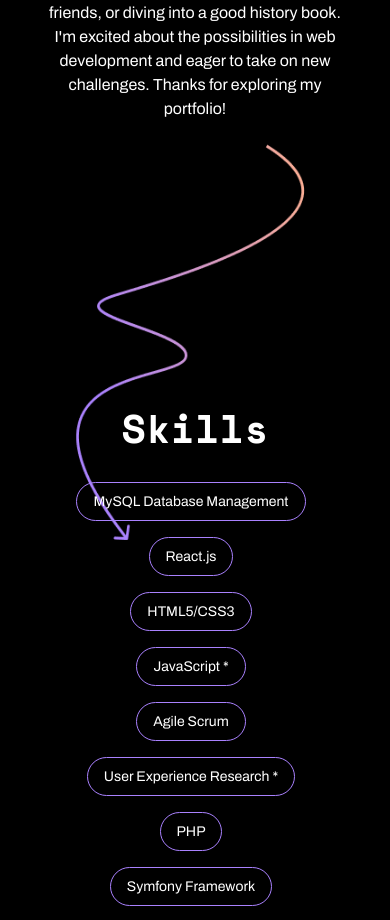
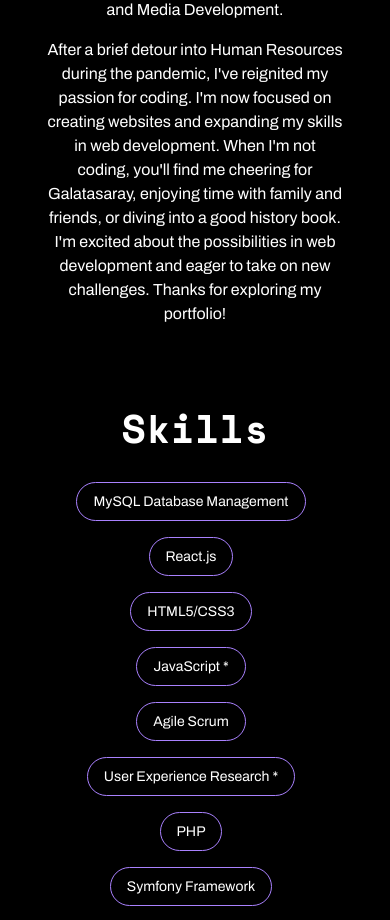
Before and after one commit to memooh/portfolio, a React (Vite) app: page / in a window 390 px wide. Shown: the part 1380-2300 px from the top of the page. Built offline with nearby package versions, Linux system fonts and the light colour scheme.

Commit message:
fixed line on phone and tablet

```diff
--- a/src/components/AboutMe/AboutMe.jsx
+++ b/src/components/AboutMe/AboutMe.jsx
@@ -35,9 +35,10 @@ const AboutMe = () => {
             </p>
           </div>
         </div>
-        <div className="text-center">
-          <img src={lb} alt="Break line" className="img-fluid" />
-        </div>
+        <div className="text-center d-none d-lg-block">
+  <img src={lb} alt="Break line" className="img-fluid" />
+</div>
+
       </div>
     </section>
   );
```
